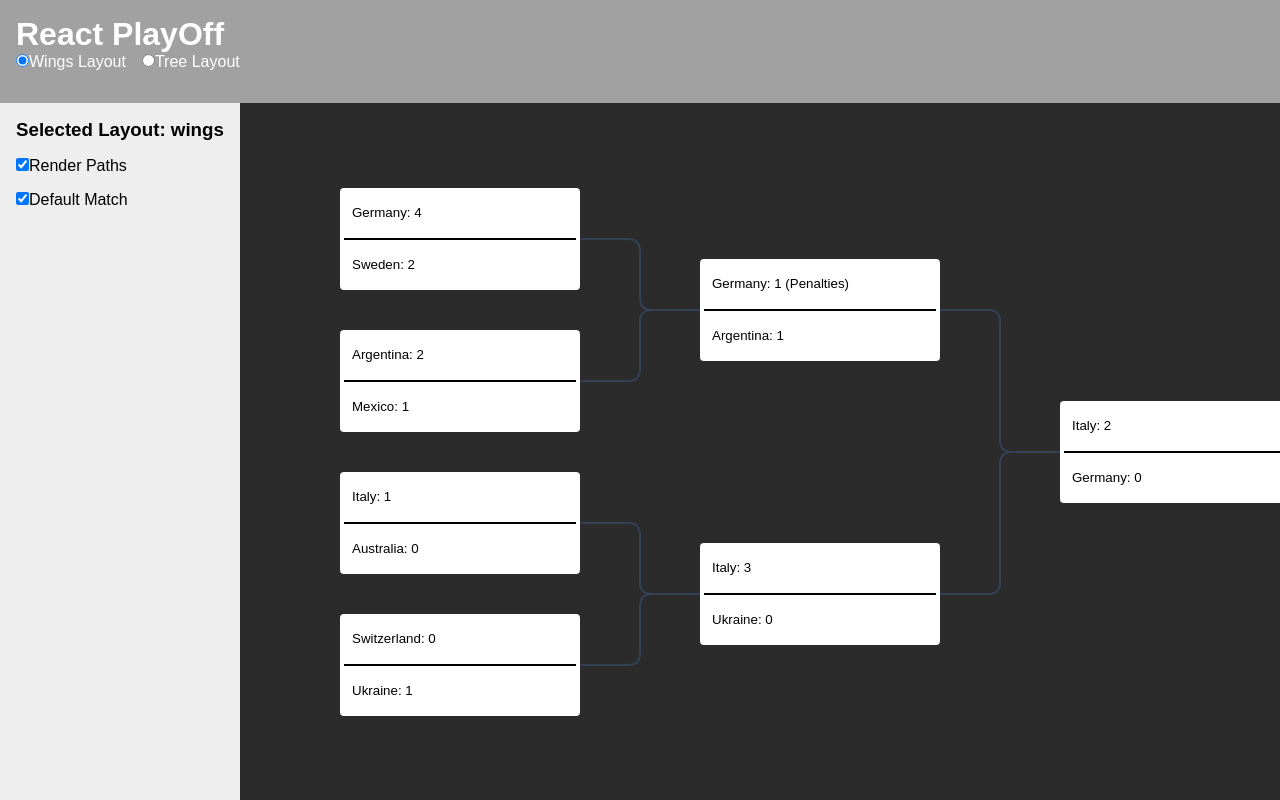
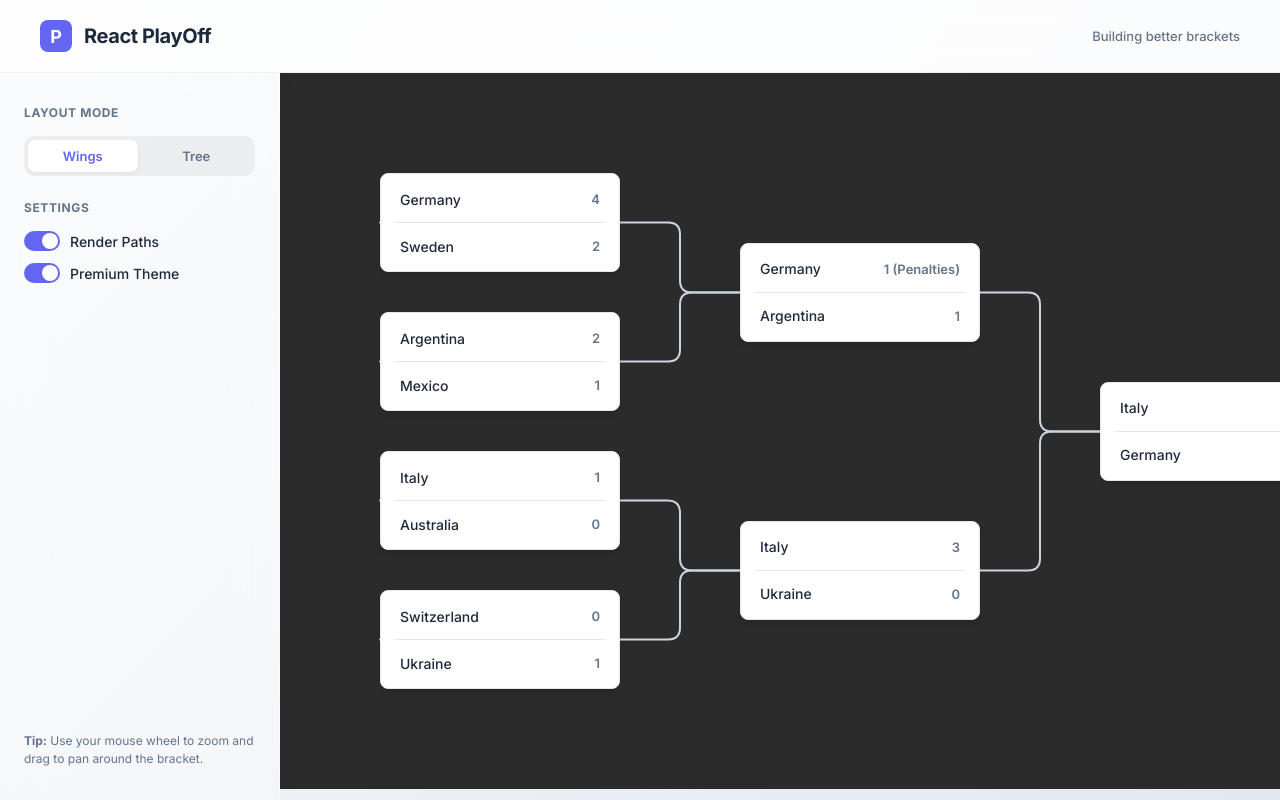
Before and after one commit to alicompiler/react-playoff, a React (Vite) app: page / in a window 1280 px wide. Built offline with nearby package versions, Linux system fonts and the light colour scheme.

Commit message:
premium UI upgrade and test fixes

```diff
--- a/src/App.tsx
+++ b/src/App.tsx
@@ -9,65 +9,179 @@
     const [defaultMatch, setDefaultMatch] = useState(true);
 
     return (
-        <div style={{ height: '100vh', display: 'flex', flexDirection: 'column' }}>
-            <div style={{
-                background: '#A1A1A1',
-                padding: 16,
-                color: '#fff',
+        <div style={{
+            height: '100vh',
+            display: 'flex',
+            flexDirection: 'column',
+            background: 'linear-gradient(135deg, #f8fafc 0%, #e2e8f0 100%)',
+            color: 'var(--playoff-text-primary)',
+            overflow: 'hidden'
+        }}>
+            <header style={{
+                padding: '20px 40px',
+                background: 'rgba(255, 255, 255, 0.8)',
+                backdropFilter: 'blur(12px)',
+                borderBottom: '1px solid rgba(0,0,0,0.05)',
+                display: 'flex',
+                justifyContent: 'space-between',
+                alignItems: 'center',
+                zIndex: 10,
             }}>
-                <h1>React PlayOff</h1>
-
-                <div style={{ marginBottom: 16 }}>
-                    <label>
-                        <input type="radio" name="layout" value="wings" checked={layout === 'wings'} onChange={() => setLayout('wings')} />
-                        Wings Layout
-                    </label>
-                    <label style={{ marginLeft: 16 }}>
-                        <input type="radio" name="layout" value="tree" checked={layout === 'tree'} onChange={() => setLayout('tree')} />
-                        Tree Layout
-                    </label>
+                <div style={{ display: 'flex', alignItems: 'center', gap: '12px' }}>
+                    <div style={{
+                        width: '32px',
+                        height: '32px',
+                        background: 'var(--playoff-accent)',
+                        borderRadius: '8px',
+                        display: 'flex',
+                        alignItems: 'center',
+                        justifyContent: 'center',
+                        color: '#fff',
+                        fontWeight: 'bold',
+                        fontSize: '18px'
+                    }}>P</div>
+                    <h1 style={{ fontSize: '20px', fontWeight: 700, letterSpacing: '-0.02em', margin: 0 }}>React PlayOff</h1>
                 </div>
-
-
-            </div>
+                <div style={{ fontSize: '13px', color: 'var(--playoff-text-secondary)', fontWeight: 500 }}>
+                    Building better brackets
+                </div>
+            </header>
 
             <div style={{
                 display: 'flex',
                 flexDirection: 'row',
                 flex: 1,
                 overflow: 'hidden',
+                position: 'relative'
             }}>
-                <div style={{
-                    backgroundColor: '#eee',
-                    minWidth: 240,
-                    width: 240,
-                    padding: 16,
+                {/* Glassmorphism Sidebar */}
+                <aside style={{
+                    backgroundColor: 'rgba(255, 255, 255, 0.4)',
+                    backdropFilter: 'blur(20px)',
+                    minWidth: 280,
+                    width: 280,
+                    padding: '32px 24px',
                     display: 'flex',
                     flexDirection: 'column',
-                    gap: 16,
+                    gap: '24px',
+                    borderRight: '1px solid rgba(255, 255, 255, 0.5)',
+                    boxShadow: '4px 0 24px rgba(0,0,0,0.02)',
+                    zIndex: 5
                 }}>
-                    <h3>Selected Layout: {layout}</h3>
+                    <section>
+                        <h3 style={{ fontSize: '12px', textTransform: 'uppercase', color: 'var(--playoff-text-secondary)', letterSpacing: '0.05em', marginBottom: '16px' }}>Layout Mode</h3>
+                        <div style={{ display: 'flex', background: 'rgba(0,0,0,0.05)', padding: '4px', borderRadius: '10px', gap: '4px' }}>
+                            <button
+                                onClick={() => setLayout('wings')}
+                                style={{
+                                    flex: 1,
+                                    padding: '8px',
+                                    border: 'none',
+                                    borderRadius: '8px',
+                                    background: layout === 'wings' ? '#fff' : 'transparent',
+                                    boxShadow: layout === 'wings' ? '0 2px 4px rgba(0,0,0,0.05)' : 'none',
+                                    fontSize: '13px',
+                                    fontWeight: 600,
+                                    cursor: 'pointer',
+                                    color: layout === 'wings' ? 'var(--playoff-accent)' : 'var(--playoff-text-secondary)',
+                                    transition: 'all 0.2s'
+                                }}>Wings</button>
+                            <button
+                                onClick={() => setLayout('tree')}
+                                style={{
+                                    flex: 1,
+                                    padding: '8px',
+                                    border: 'none',
+                                    borderRadius: '8px',
+                                    background: layout === 'tree' ? '#fff' : 'transparent',
+                                    boxShadow: layout === 'tree' ? '0 2px 4px rgba(0,0,0,0.05)' : 'none',
+                                    fontSize: '13px',
+                                    fontWeight: 600,
+                                    cursor: 'pointer',
+                                    color: layout === 'tree' ? 'var(--playoff-accent)' : 'var(--playoff-text-secondary)',
+                                    transition: 'all 0.2s'
+                                }}>Tree</button>
+                        </div>
+                    </section>
 
-                    <div>
-                        <label>
-                            <input type="checkbox" checked={renderPaths} onChange={(e) => setRenderPaths(e.target.checked)} />
-                        Render Paths
-                        </label>
+                    <section>
+                        <h3 style={{ fontSize: '12px', textTransform: 'uppercase', color: 'var(--playoff-text-secondary)', letterSpacing: '0.05em', marginBottom: '16px' }}>Settings</h3>
+                        <div style={{ display: 'flex', flexDirection: 'column', gap: '12px' }}>
+                            <label style={{ display: 'flex', alignItems: 'center', gap: '10px', fontSize: '14px', fontWeight: 500, cursor: 'pointer' }}>
+                                <div style={{
+                                    width: '36px',
+                                    height: '20px',
+                                    background: renderPaths ? 'var(--playoff-accent)' : '#cbd5e1',
+                                    borderRadius: '10px',
+                                    position: 'relative',
+                                    transition: 'background 0.3s'
+                                }}>
+                                    <div style={{
+                                        width: '16px',
+                                        height: '16px',
+                                        background: '#fff',
+                                        borderRadius: '50%',
+                                        position: 'absolute',
+                                        top: '2px',
+                                        left: renderPaths ? '18px' : '2px',
+                                        transition: 'left 0.3s cubic-bezier(0.4, 0, 0.2, 1)'
+                                    }} />
+                                    <input type="checkbox" style={{ display: 'none' }} checked={renderPaths} onChange={(e) => setRenderPaths(e.target.checked)} />
+                                </div>
+                                Render Paths
+                            </label>
+
+                            <label style={{ display: 'flex', alignItems: 'center', gap: '10px', fontSize: '14px', fontWeight: 500, cursor: 'pointer' }}>
+                                <div style={{
+                                    width: '36px',
+                                    height: '20px',
+                                    background: defaultMatch ? 'var(--playoff-accent)' : '#cbd5e1',
+                                    borderRadius: '10px',
+                                    position: 'relative',
+                                    transition: 'background 0.3s'
+                                }}>
+                                    <div style={{
+                                        width: '16px',
+                                        height: '16px',
+                                        background: '#fff',
+                                        borderRadius: '50%',
+                                        position: 'absolute',
+                                        top: '2px',
+                                        left: defaultMatch ? '18px' : '2px',
+                                        transition: 'left 0.3s cubic-bezier(0.4, 0, 0.2, 1)'
+                                    }} />
+                                    <input type="checkbox" style={{ display: 'none' }} checked={defaultMatch} onChange={(e) => setDefaultMatch(e.target.checked)} />
+                                </div>
+                                Premium Theme
+                            </label>
+                        </div>
+                    </section>
+
+                    <footer style={{ marginTop: 'auto', fontSize: '12px', color: 'var(--playoff-text-secondary)', lineHeight: 1.5 }}>
+                        <strong>Tip:</strong> Use your mouse wheel to zoom and drag to pan around the bracket.
+                    </footer>
+                </aside>
+
+                <main style={{ flex: 1, position: 'relative', display: 'flex', justifyContent: 'center', alignItems: 'center' }}>
+                    <div style={{
+                        position: 'absolute',
+                        top: 0,
+                        left: 0,
+                        right: 0,
+                        bottom: 0,
+                        backgroundImage: 'radial-gradient(#cbd5e1 0.5px, transparent 0.5px)',
+                        backgroundSize: '24px 24px',
+                        opacity: 0.5,
+                        zIndex: 0
+                    }} />
+                    <div style={{ zIndex: 1, width: '100%', height: '100%' }}>
+                        <Example layout={layout} renderPaths={renderPaths} defaultMatch={defaultMatch} />
                     </div>
-
-                    <div>
-                        <label>
-                            <input type="checkbox" checked={defaultMatch} onChange={(e) => setDefaultMatch(e.target.checked)} />
-                        Default Match
-                        </label>
-                    </div>
-                </div>
-                <div style={{ flex: 1, display: 'flex', justifyContent: 'center', alignItems: 'center' }}>
-                    <Example layout={layout} renderPaths={renderPaths} defaultMatch={defaultMatch} />
-                </div>
+                </main>
             </div>
         </div>
     );
+
 }
 
 export default App;
--- a/src/Lib/Elements/DefaultMatch.tsx
+++ b/src/Lib/Elements/DefaultMatch.tsx
@@ -24,25 +24,29 @@
             style={{
                 display: 'flex',
                 flexDirection: 'column',
-                padding: 4,
-                backgroundColor: '#FFF',
-                gap: 4,
-                borderRadius: 4,
+                padding: '6px',
+                backgroundColor: 'var(--playoff-card-bg)',
+                gap: '2px',
+                borderRadius: 'var(--playoff-radius)',
+                minWidth: '180px',
             }}>
             <button
                 className={`__playoff-default-match-home ${selectedTeam === match.home.name ? '__playoff-team-selected' : ''}`}
                 style={{
-                    background: '#FFF',
-                    height: 42,
+                    background: 'transparent',
+                    height: 38,
                     display: 'flex',
                     alignItems: 'center',
-                    justifyContent: 'center',
-                    gap: 8,
+                    justifyContent: 'space-between',
+                    gap: 12,
                     cursor: 'pointer',
-                    border: 'none',
+                    border: '1px solid transparent',
+                    borderRadius: '4px',
                     width: '100%',
                     textAlign: 'left',
-                    padding: '0 8px'
+                    padding: '0 12px',
+                    transition: 'all 0.2s',
+                    color: 'var(--playoff-text-primary)',
                 }}
                 onClick={(e) => {
                     e.stopPropagation();
@@ -50,23 +54,31 @@
                 }}
                 aria-label={`Select ${match.home.name}`}
             >
-                <p style={{ flex: 1, margin: 0 }}>{match.home.name}: {homeScores}</p>
+                <span style={{ fontSize: '14px', fontWeight: 500, flex: 1, whiteSpace: 'nowrap', overflow: 'hidden', textOverflow: 'ellipsis' }}>
+                    {match.home.name}
+                </span>
+                <span style={{ fontSize: '13px', fontWeight: 600, color: 'var(--playoff-text-secondary)', minWidth: '24px', textAlign: 'right' }}>
+                    {homeScores}
+                </span>
             </button>
-            <div style={{ height: 2, backgroundColor: 'black' }} />
+            <div style={{ height: 1, backgroundColor: 'var(--playoff-border)', margin: '2px 8px' }} />
             <button
                 className={`__playoff-default-match-away ${selectedTeam === match.away.name ? '__playoff-team-selected' : ''}`}
                 style={{
-                    background: '#FFF',
-                    height: 42,
+                    background: 'transparent',
+                    height: 38,
                     display: 'flex',
                     alignItems: 'center',
-                    justifyContent: 'center',
-                    gap: 8,
+                    justifyContent: 'space-between',
+                    gap: 12,
                     cursor: 'pointer',
-                    border: 'none',
+                    border: '1px solid transparent',
+                    borderRadius: '4px',
                     width: '100%',
                     textAlign: 'left',
-                    padding: '0 8px'
+                    padding: '0 12px',
+                    transition: 'all 0.2s',
+                    color: 'var(--playoff-text-primary)',
                 }}
                 onClick={(e) => {
                     e.stopPropagation();
@@ -74,11 +86,17 @@
                 }}
                 aria-label={`Select ${match.away.name}`}
             >
-                <p style={{ flex: 1, margin: 0 }}>{match.away.name}: {awayScores}</p>
+                <span style={{ fontSize: '14px', fontWeight: 500, flex: 1, whiteSpace: 'nowrap', overflow: 'hidden', textOverflow: 'ellipsis' }}>
+                    {match.away.name}
+                </span>
+                <span style={{ fontSize: '13px', fontWeight: 600, color: 'var(--playoff-text-secondary)', minWidth: '24px', textAlign: 'right' }}>
+                    {awayScores}
+                </span>
             </button>
         </div >
     );
 };
+
 
 // eslint-disable-next-line react-refresh/only-export-components
 export const renderDefaultMatch: RenderMatchFunc = (match, options) => {
--- a/src/styles.css
+++ b/src/styles.css
@@ -1,11 +1,69 @@
+@import url('https://fonts.googleapis.com/css2?family=Inter:wght@400;500;600;700&display=swap');
+
+:root {
+    --playoff-bg: #f8fafc;
+    --playoff-card-bg: #ffffff;
+    --playoff-text-primary: #1e293b;
+    --playoff-text-secondary: #64748b;
+    --playoff-accent: #6366f1;
+    --playoff-accent-hover: #4f46e5;
+    --playoff-border: #e2e8f0;
+    --playoff-path: #cbd5e1;
+    --playoff-path-highlight: #10b981;
+    --playoff-shadow: 0 4px 6px -1px rgb(0 0 0 / 0.1), 0 2px 4px -2px rgb(0 0 0 / 0.1);
+    --playoff-radius: 8px;
+}
+
 * {
     margin: 0;
     padding: 0;
     box-sizing: border-box;
-    font-family: 'Arial', sans-serif;
+    font-family: 'Inter', sans-serif;
+}
+
+body {
+    background-color: var(--playoff-bg);
+    color: var(--playoff-text-primary);
+}
+
+.__playoff-default-match {
+    box-shadow: var(--playoff-shadow);
+    border: 1px solid var(--playoff-border);
+    transition: transform 0.2s, box-shadow 0.2s;
+}
+
+.__playoff-default-match:hover {
+    transform: translateY(-2px);
+    box-shadow: 0 10px 15px -3px rgb(0 0 0 / 0.1);
+}
+
+.__playoff-team-selected {
+    background-color: #f1f5f9 !important;
+    border: 2px solid var(--playoff-accent) !important;
+    font-weight: 600;
 }
 
 .__playoff-path--highlighted {
-    stroke: blue;
-    stroke-width: 5;
+    stroke: var(--playoff-path-highlight);
+    stroke-width: 4;
+    filter: drop-shadow(0 0 4px var(--playoff-path-highlight));
 }
+
+/* Scrollbar styling */
+::-webkit-scrollbar {
+    width: 8px;
+    height: 8px;
+}
+
+::-webkit-scrollbar-track {
+    background: transparent;
+}
+
+::-webkit-scrollbar-thumb {
+    background: #cbd5e1;
+    border-radius: 10px;
+}
+
+::-webkit-scrollbar-thumb:hover {
+    background: #94a3b8;
+}
```
Also changed, not shown: src/Lib/Elements/Path.tsx (+5 -3 lines), 1 other file (tests, documents, lock files or other folders).
